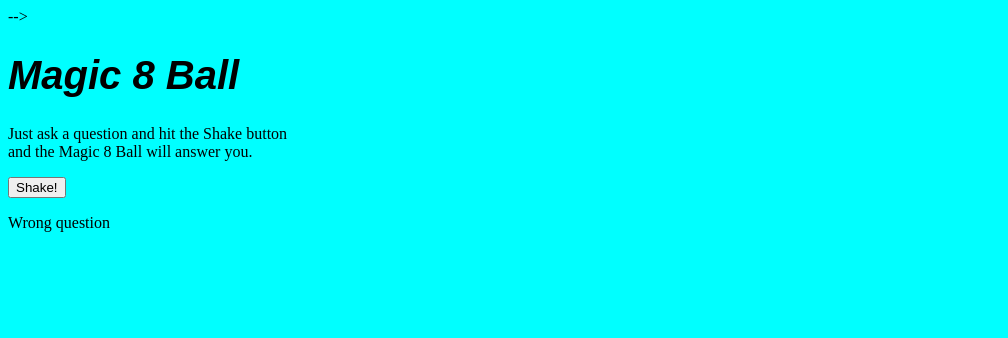
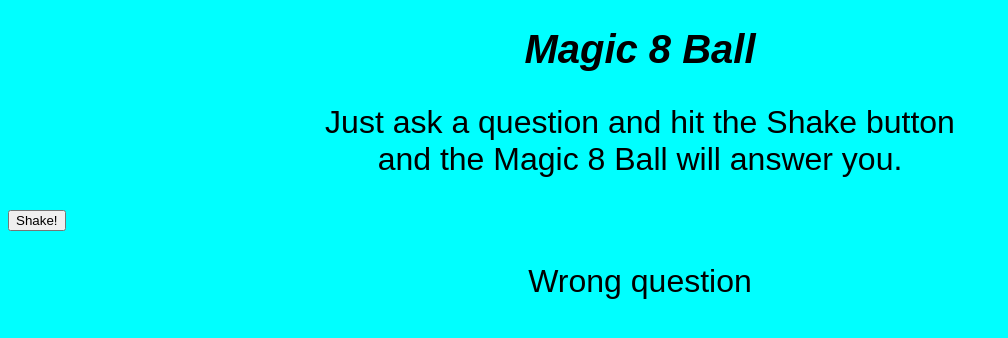
Before and after one commit to jkirouac42/Magic8Ball, a plain HTML site: page Magic8Ball/Index.html in a window 1280 px wide. Both pictures are taken after a click on the button "Shake!". Shown: the whole page, without its empty margins (0-1008 px from the left). Drawn offline with Linux system fonts and the light colour scheme.

Commit message:
new function final

```diff
--- a/Magic8Ball/Index.html
+++ b/Magic8Ball/Index.html
@@ -4,7 +4,7 @@
     <title></title>
 	<meta charset="utf-8" />
     <link rel="stylesheet" type="text/css" href="StyleSheet1.css"
-   <!--<script type="text/javascript" src="~/Scripts/Javascript.js"></script>-->
+
 </head>
 <body>
     <h1>Magic 8 Ball</h1>
@@ -12,16 +12,17 @@
         Just ask a question and hit the Shake button<br />
         and the Magic 8 Ball will answer you.
     </p>
-
-  <button onclick="getRandom()">Shake!</button>
+    <script>
+    var responses = ["Yes", "No", "Maybe", "Unclear try again later", "Wrong question"];
+    function getRandom() {
+        var rand = Math.floor(Math.random() * responses.length);
+        var concat = responses[rand];
+        document.getElementById("answer").innerHTML = (concat)
+    }
+    </script>
+    <button onclick="getRandom()">Shake!</button>
     <p id="answer"></p>
 
-<script>    function getRandom(){
-    var responses = ["Yes", "No", "Maybe", "Unclear try again later", "Wrong question"];
-    var x = Math.floor((Math.random() * 5));
-    document.getElementById("answer").innerHTML = responses[x];
-    }
-</script>
 
 
 
--- a/Magic8Ball/StyleSheet1.css
+++ b/Magic8Ball/StyleSheet1.css
@@ -6,4 +6,11 @@ h1{
     font-family:Arial, Helvetica, sans-serif;
     font-size:250%;
     font-style:oblique;
+    text-align:center;
 }
+
+p{
+    font-family:Arial, Helvetica, sans-serif;
+    font-size: 200%;
+    text-align:center;
+}
```
